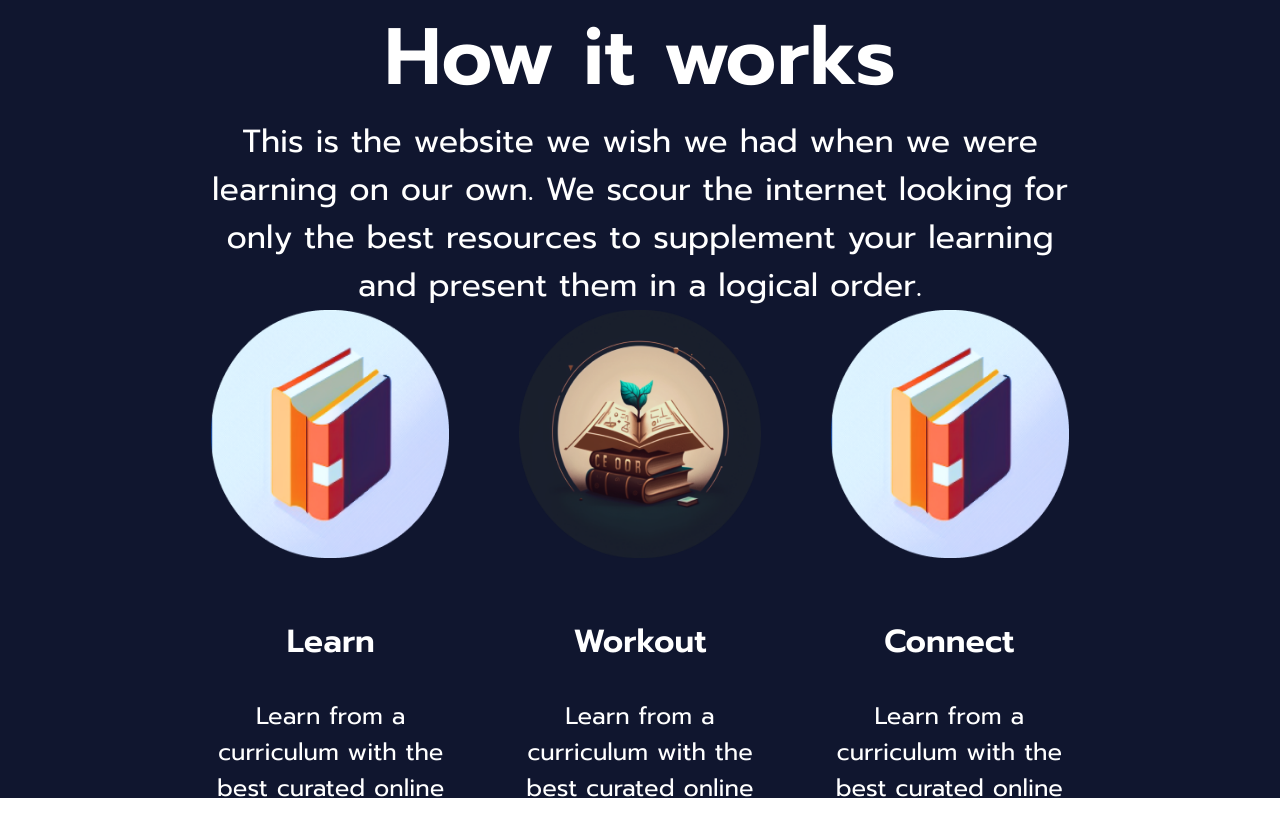
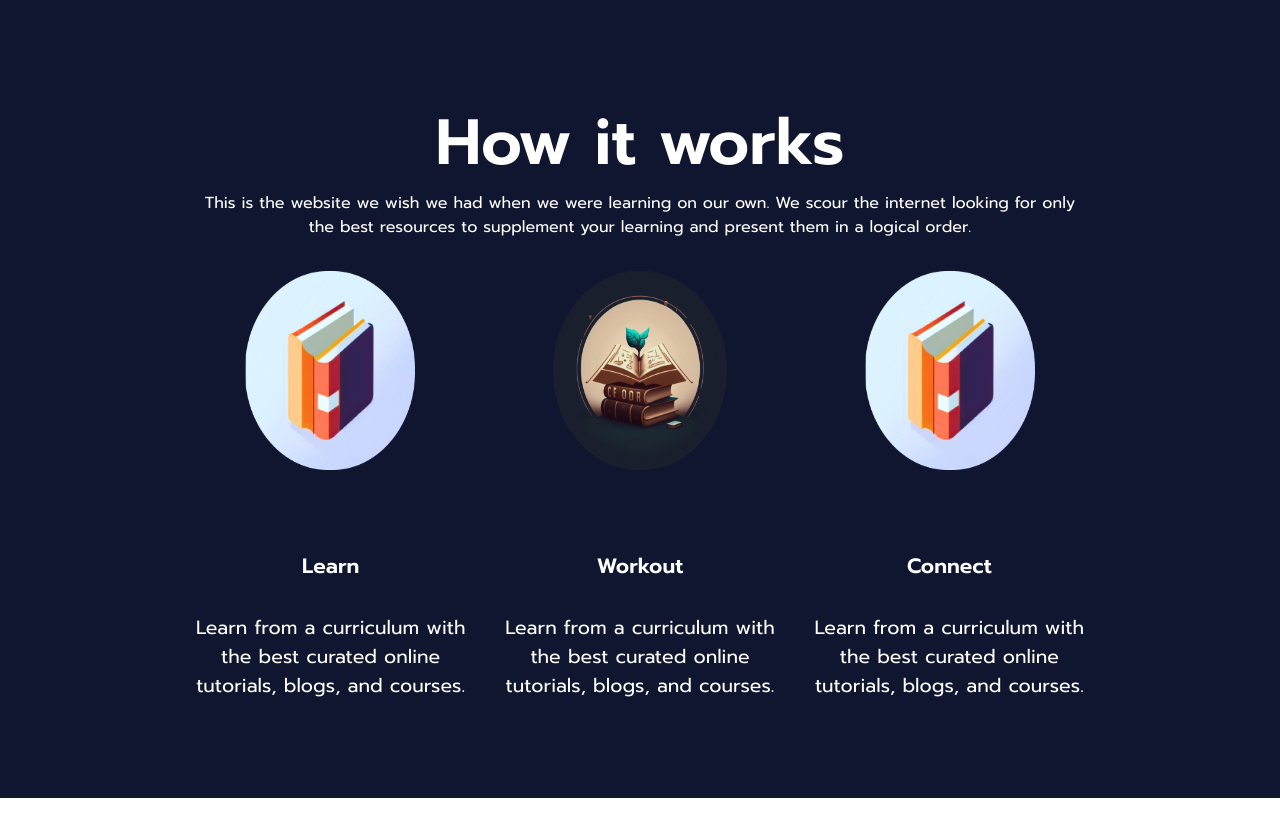
Before and after one commit to vbv-nyk/opencademy, a Next.js app: page /HomePage in a window 1280 px wide. Shown: the part 898-1734 px from the top of the page. After the commit the page ends 1696 px from the top, so only its background shows below. Built offline with nearby package versions, Linux system fonts and the light colour scheme.

Commit message:
Added responsive Working Section

```diff
--- a/styles/Home.module.css
+++ b/styles/Home.module.css
@@ -65,7 +65,7 @@
 
 .abstractDesign {
 	position: relative;
-	top: 10%;
+	top: 15%;
 	width: 50%;
 	height: 60%;
 	background-color: #cbcbcb;
@@ -157,7 +157,7 @@
 .workingContainer {
 	display: flex;
 	flex-direction: column;
-	justify-content: space-around;
+	justify-content: center;
 	align-items: center;
 	height: 100%;
 	width: 70%;
@@ -169,11 +169,12 @@
 	justify-content: center;
 	align-items: center;
 	text-align: center;
+	padding-bottom: 2rem;
 }
 
 .workingTextContent {
 	width: 100%;
-	font-size: 2rem;
+	font-size: 1rem;
 }
 
 .workingImageContainer {
@@ -184,23 +185,23 @@
 
 .workingTextHeading {
 	font-weight: 600;
-	font-size: 5rem;
+	font-size: 4rem;
 }
 
 .siteWorkingContainer {
 	display: flex;
-	font-size: 1.5rem;
+	font-size: 1.2rem;
 }
 
 .siteWorkingTitle {
 	font-weight: 600;
-	font-size: 2rem;
+	font-size: 1.3rem;
 	padding: 2rem;
 }
 
 .workingImage {
-	width: 95%;
-	height: 90%;
+	width: 85%;
+	height: 80%;
 }
 
 @media (max-width: 640px) {
```
Also changed, not shown: pages/index.tsx (+4 -8 lines), tailwind.config.js (deleted, +0 -8 lines).
